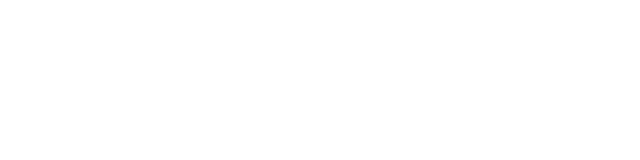
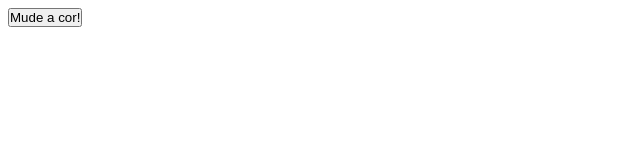
Before and after one commit to paulooosf/React-G5-01, a React (Vite) app in the folder atividade/: page /exercicio4 in a window 1280 px wide. Shown: the top 160 px of the page, without its empty margins (0-640 px from the left). Built offline with nearby package versions, Linux system fonts and the light colour scheme.

Commit message:
feat: exercicio 4

```diff
--- a/atividade/src/pages/Exercicio4/index.jsx
+++ b/atividade/src/pages/Exercicio4/index.jsx
@@ -1,9 +1,26 @@
 import './style.css'
+import { useEffect, useState } from 'react';
+
+const colors = ["", "#ffff00", "#0000ff", "#008000", "#ff0000"]
 
 function Exercicio4() {
+  const [position, setPosition] = useState(0)
+  const [cor, setCor] = useState(colors[position])
+
+  const click = () => {
+    if(position === colors.length -1)
+    setPosition(1)
+    else setPosition(position + 1)
+  }
+
+  useEffect(()=>{
+    setCor(colors[position])
+  }, [position])
+
   return (
-    <div>
-
+    <div className='Exercicio4' style={{backgroundColor: cor}}>
+      <button className='botao' onClick={click}>Mude a cor!</button>
+      <p className='texto'>{cor}</p>
     </div>
   );
 }
--- a/atividade/src/pages/Exercicio4/style.css
+++ b/atividade/src/pages/Exercicio4/style.css
@@ -0,0 +1,14 @@
+* {
+    padding: 0;
+}
+
+.Exercicio4{
+    width: 100vw;
+    height: 100vh;
+}
+
+
+.texto{
+    color: black;
+    font-family: 'Trebuchet MS', 'Lucida Sans Unicode', 'Lucida Grande', 'Lucida Sans', Arial, sans-serif;
+}
```
